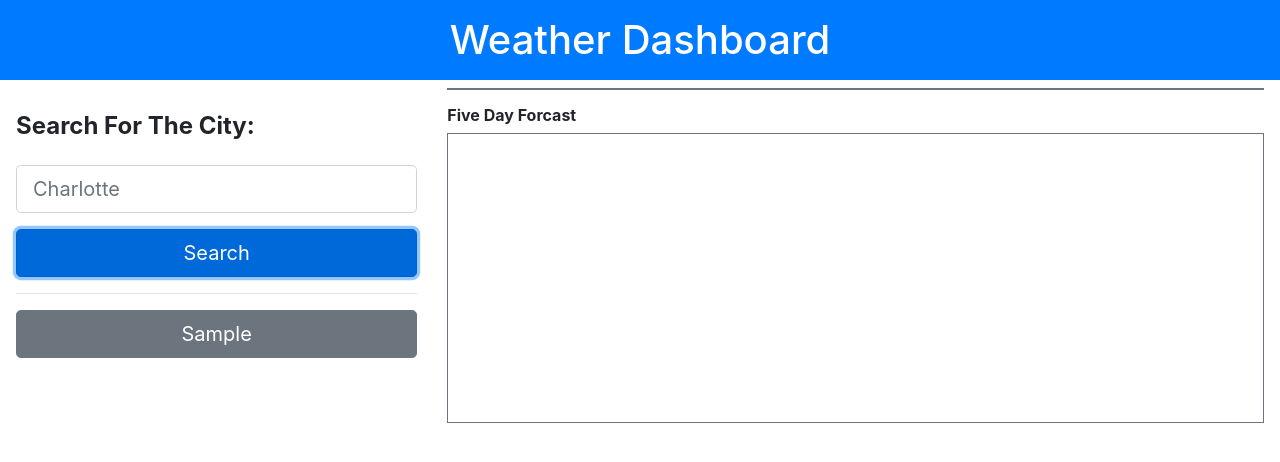
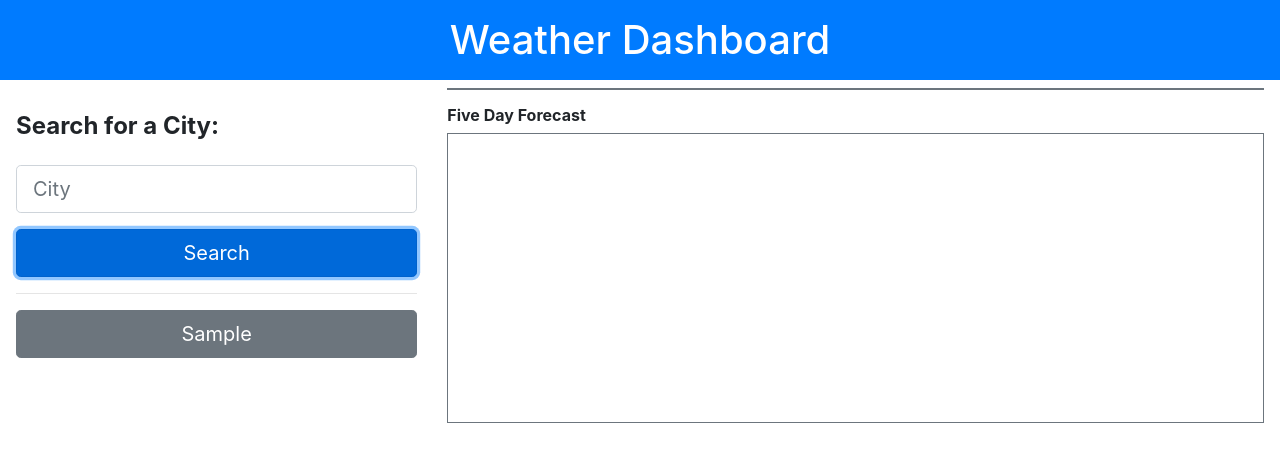
Before and after one commit to yinping-520/weather-dashboard, a plain HTML site: page index.html in a window 1280 px wide. Both pictures are taken after typing "Sample" into the empty fields and a click on the button "Search". Drawn offline with nearby package versions, Linux system fonts and the light colour scheme; no server answers.

Commit message:
with localStorage fixed

```diff
--- a/index.html
+++ b/index.html
@@ -14,8 +14,8 @@
         <section class="row pl-3">
             <form class="col-4 bg-white vh-100" id="form">
                 <div class="py-3">
-                    <label class="py-3 h4 font-weight-bold" for="weather-search">Search For The City:</label>
-                    <input class="form-control form-control-lg py-3 search city-name" type="text" placeholder="Charlotte"
+                    <label class="py-3 h4 font-weight-bold" for="weather-search">Search for a City:</label>
+                    <input class="form-control form-control-lg py-3 search city-name" type="text" placeholder="City"
                         id="weather-search">
                 </div>
                 <button type="button" class="btn btn-primary btn-lg btn-block submit-button">Search</button>
@@ -33,7 +33,7 @@
                 <section class="border border-secondary mt-2 mr-3" id="dashboard">
                 </section>
 
-                <h6 class="mt-3 font-weight-bold">Five Day Forcast</h1>
+                <h6 class="mt-3 font-weight-bold">Five Day Forecast</h1>
 
                 <section class="border border-secondary mt-2 mr-3" id="five-day-forcast">
 
--- a/weather-dashboard/weather.js
+++ b/weather-dashboard/weather.js
@@ -1,96 +1,109 @@
 var APIKey = "14ae0d85f1868de354240bf3fbb1b21a";
 var City = [];
-var formEl = document.querySelector("#form")
-var cityName = document.querySelector(".city-name")
-var buttonEl = document.querySelector(".btn")
-var ulEl = document.querySelector("#display")
-var dashboardEl = document.querySelector("#dashboard")
-var fiveDayForcast = document.querySelector("#five-day-forcast")
+var formEl = document.querySelector("#form");
+var cityName = document.querySelector(".city-name");
+var buttonEl = document.querySelector(".btn");
+var ulEl = document.querySelector("#display");
+var dashboardEl = document.querySelector("#dashboard");
+var fiveDayForcast = document.querySelector("#five-day-forcast");
 
-
-
+window.onload = function () {
+  var place = JSON.parse(localStorage.getItem("City"));
+  if (place) {
+    City=place
+    getAPI(City[0])
+    for (var i = 0; i < place.length; i++) {
+      var cityBtn = document.createElement("button");
+      cityBtn.textContent = place[i];
+      ulEl.appendChild(cityBtn);
+      cityBtn.setAttribute("class", "btn btn-secondary btn-lg btn-block ml-0");
+      ulEl.setAttribute("class", "pl-0");
+    }
+  }
+};
 
 function handleClick() {
   //event.preventDefault()
   city = cityName.value;
-    City.push(city)
-    localStorage.setItem("City", JSON.stringify(City))
-    cityName.value = ""
-    dashboardEl.textContent = ""
-    getAPI()
-    var place = JSON.parse(localStorage.getItem("City"))
+  if (city) {
+    City.push(city);
+    localStorage.setItem("City", JSON.stringify(City));
+    cityName.value = "";
+    dashboardEl.textContent = "";
+    getAPI(city);
+    var place = JSON.parse(localStorage.getItem("City"));
+
     for (var i = 0; i < place.length; i++) {
-        var cityBtn = document.createElement("button")
-        cityBtn.textContent = place[i]
+      var cityBtn = document.createElement("button");
+      cityBtn.textContent = place[i];
     }
-    ulEl.appendChild(cityBtn)
-    cityBtn.setAttribute("class", "btn btn-secondary btn-lg btn-block ml-0")
-    ulEl.setAttribute("class", "pl-0")
+    ulEl.appendChild(cityBtn);
+    cityBtn.setAttribute("class", "btn btn-secondary btn-lg btn-block ml-0");
+    ulEl.setAttribute("class", "pl-0");
+  } else {
+    alert("please put in a city");
+  }
 }
 
+buttonEl.addEventListener("click", handleClick);
 
-buttonEl.addEventListener("click", handleClick)
-
-ulEl.addEventListener("click", function(event){
+ulEl.addEventListener("click", function (event) {
   event.preventDefault();
   var element = event.target;
-    if(element.matches(".btn")){
-        cityName.value = element.innerText
+  if (element.matches(".btn")) {
+    cityName.value = element.innerText;
   }
-    console.log(element)
+  console.log(element);
+});
 
-
-})
-
-function getAPI() {
-
-    var place = JSON.parse(localStorage.getItem("City"))
-    var lastPlace = place.slice(-1)[0]
-    var queryURL = "http://api.openweathermap.org/data/2.5/weather?q=" + lastPlace + "&units=imperial&appid=" + APIKey;
+function getAPI(lastPlace) {
+  var queryURL =
+    "http://api.openweathermap.org/data/2.5/weather?q=" +
+    lastPlace +
+    "&units=imperial&appid=" +
+    APIKey;
 
   fetch(queryURL)
     .then(function (response) {
-            return response.json()
+      return response.json();
     })
     .then(function (data) {
       var name = data.name;
       var wind = data.wind.speed + " MPH";
       var temp = data.main.temp + " °F";
       var humidity = data.main.humidity + "%";
-            var time = "( " + moment(data.dt, "X").format("M/D/YYYY") + " )☁"
+      var time = "( " + moment(data.dt, "X").format("M/D/YYYY") + " )☁";
 
-            var nameDisplay = document.createElement("p")
+      var nameDisplay = document.createElement("p");
       nameDisplay.textContent = name;
-            nameDisplay.setAttribute("style", "display:inline-block; font-weight:bold")
-            var timeDisplay = document.createElement("p")
+      nameDisplay.setAttribute(
+        "style",
+        "display:inline-block; font-weight:bold"
+      );
+      var timeDisplay = document.createElement("p");
       timeDisplay.textContent = time;
-            timeDisplay.setAttribute("style", "display:inline-block; padding-left:5px; margin-left:5px")
-            var windDisplay = document.createElement("p")
+      timeDisplay.setAttribute(
+        "style",
+        "display:inline-block; padding-left:5px; margin-left:5px"
+      );
+      var windDisplay = document.createElement("p");
+      var tempDisplay = document.createElement("p");
+      var humidityDis = document.createElement("p");
       windDisplay.textContent = wind;
-            var tempDisplay = document.createElement("p")
-            tempDisplay.textContent = temp
-            var humidityDis = document.createElement("p")
+      tempDisplay.textContent = temp;
       humidityDis.textContent = humidity;
-            tempDisplay.setAttribute("style", "font-size:20px")
-            windDisplay.setAttribute("style", "font-size:20px")
-            humidityDis.setAttribute("style", "font-size:20px")
+      tempDisplay.setAttribute("style", "font-size:20px");
+      windDisplay.setAttribute("style", "font-size:20px");
+      humidityDis.setAttribute("style", "font-size:20px");
 
-
-            dashboardEl.appendChild(nameDisplay)
+      dashboardEl.appendChild(nameDisplay);
       dashboardEl.appendChild(timeDisplay);
-            dashboardEl.appendChild(tempDisplay)
-            dashboardEl.appendChild(windDisplay)
-            dashboardEl.appendChild(humidityDis)
-
-
-
-
-
-
-        })
-
+      dashboardEl.appendChild(tempDisplay);
+      dashboardEl.appendChild(windDisplay);
+      dashboardEl.appendChild(humidityDis);
+      console.log(data)
+    });
 }
-
 
 /*function placeCity() {
     var place = JSON.parse(localStorage.getItem("City"))
```
Lines whose indentation alone changed are shown as unchanged.
